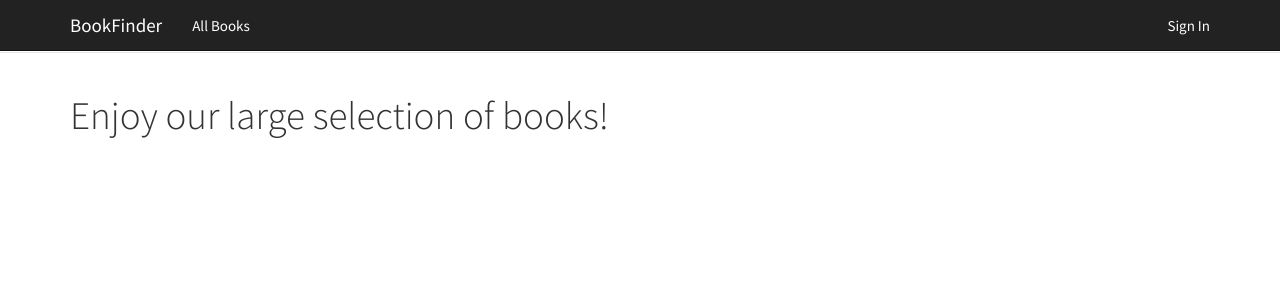
After one commit to cshinaver/BookFinder, a Flask app: page /all_books in a window 1280 px wide. The commit adds this page. Shown: the top 300 px of the page. Run offline with Flask 2, Linux system fonts and the light colour scheme; data that the repository does not hold is empty; some libraries are stand-ins or nearby versions.

Commit message:
Added all books page

```diff
--- /dev/null
+++ b/bookfinder/templates/all_books.html
@@ -0,0 +1,12 @@
+{% extends "base.html" %}
+{% block title %}All Books{% endblock %}
+{% block content %}
+    <div id="page-body" class="container">
+        <h1>Enjoy our large selection of books!</h1>
+        <ul>
+            {% for book in books %}
+                <li>{{ book.title }} by {{ book.author }}</li>
+            {% endfor %}
+        </ul>
+    </div>
+{% endblock %}
--- a/bookfinder/templates/base.html
+++ b/bookfinder/templates/base.html
@@ -34,6 +34,9 @@
 						<a class="navbar-brand" href="/">BookFinder</a>
 					</div>
 					<div class="navbar-collapse collapse" id="bs-example-navbar-collapse-1">
+						<ol class="nav navbar-nav navbar-left">
+                            <li><a id="navbar-brand" href="/all_books">All Books</a> </li>
+                        </ol>
 						<ol class="nav navbar-nav navbar-right">
                             {% if current_user.is_authenticated %}
                             <li>
--- a/bookfinder/views.py
+++ b/bookfinder/views.py
@@ -1,6 +1,7 @@
 from flask import render_template, send_from_directory
 
 from bookfinder import app
+from bookfinder.models.book import Book
 
 
 @app.route('/')
@@ -8,6 +9,12 @@ def index():
     return render_template('index.html')
 
 
+@app.route('/all_books')
+def all_books():
+    books = Book.all()
+    return render_template('all_books.html', books=books)
+
+
 @app.route('/static/<path:path>')
 def get_static(path):
     return send_from_directory('static', path)
```
